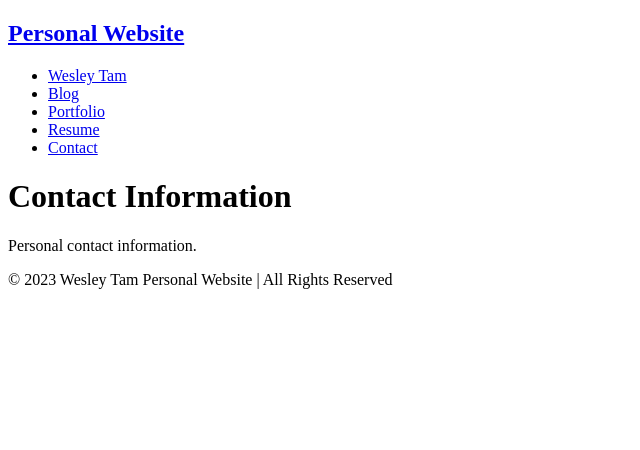
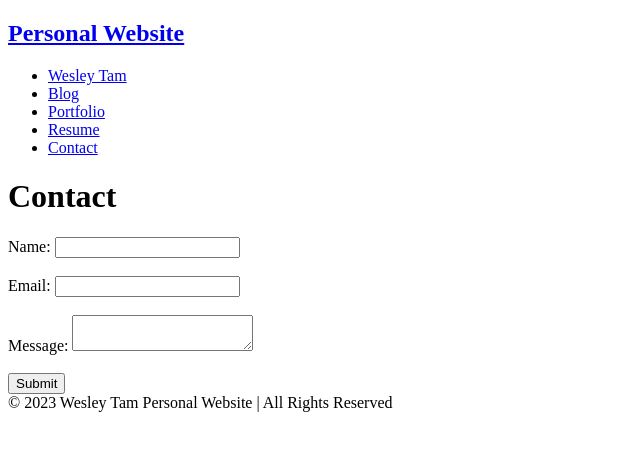
Before and after one commit to wesleytam88/wesleytam88.github.io, a plain HTML site: page contact.html in a window 1280 px wide. Shown: the whole page, without its empty margins (0-640 px from the left). Drawn offline with Linux system fonts and the light colour scheme.

Commit message:
feat: Add form with name, email, and message in contact.html

```diff
--- a/contact.html
+++ b/contact.html
@@ -15,8 +15,19 @@
       </ul>
     </nav>
     <main>
-      <h1 class="page-title">Contact Information</h1>
-      <p>Personal contact information.</p>
+      <h1 class="page-title">Contact</h1>
+      <form id="contact-form">
+        <label for="name">Name:</label>
+        <input type="text" id="name" required></input>
+        <br></br>
+        <label for="email">Email:</label>
+        <input type="text" id="email" required></input>
+        <br></br>
+        <label for="message">Message:</label>
+        <textarea id="message" required></textarea>
+        <br></br>
+        <input type="submit"></input>
+      </form>
     </main>
     <footer class="footer">
       © 2023 Wesley Tam Personal Website | All Rights Reserved
```
